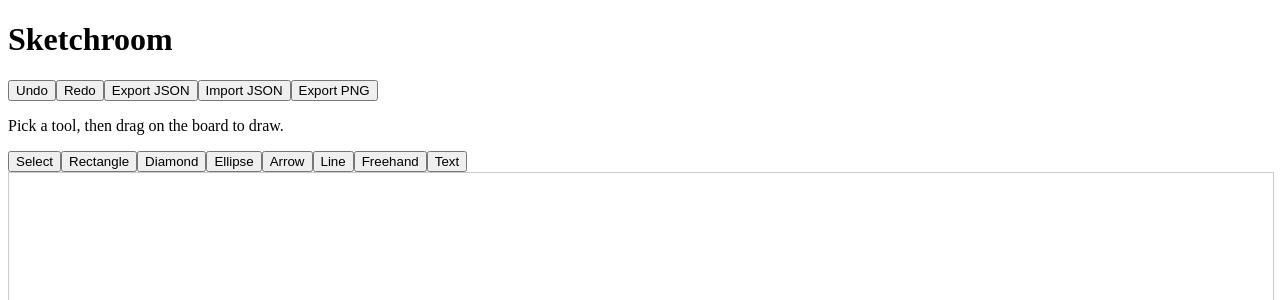
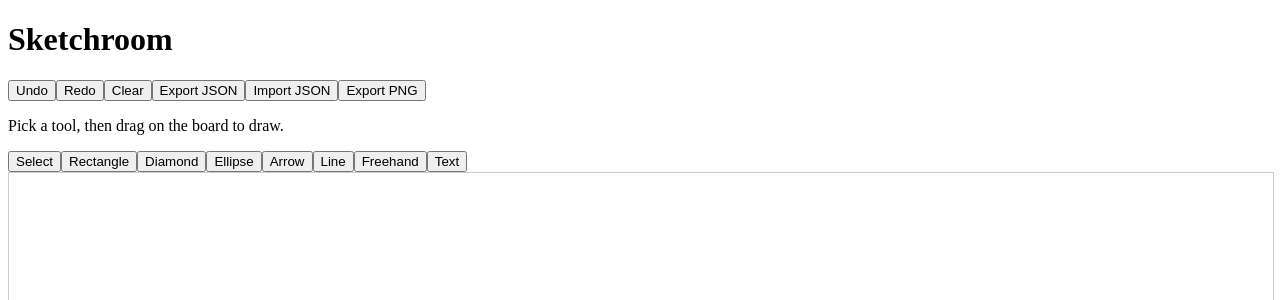
Before and after one commit to Asmit-Rai/sketchroom, a React (Vite) app: page / in a window 1280 px wide. Shown: the top 300 px of the page. Built offline with nearby package versions, Linux system fonts and the light colour scheme.

Commit message:
step 1: Clear button after Redo empties the board via replaceElements

```diff
--- a/src/App.tsx
+++ b/src/App.tsx
@@ -18,6 +18,11 @@ export default function App() {
   const [notice, setNotice] = useState<string | null>(null);
   const [warning, setWarning] = useState<string | null>(null);
   const importInput = useRef<HTMLInputElement>(null);
+
+  // one undo step, so Undo brings every shape back
+  function clear() {
+    useScene.getState().replaceElements([]);
+  }
 
   function exportJson() {
     const text = sceneText(useScene.getState().elements);
@@ -125,6 +130,9 @@ export default function App() {
         <button type="button" onClick={redo}>
           Redo
         </button>
+        <button type="button" onClick={clear}>
+          Clear
+        </button>
         <button type="button" onClick={exportJson}>
           Export JSON
         </button>
```
